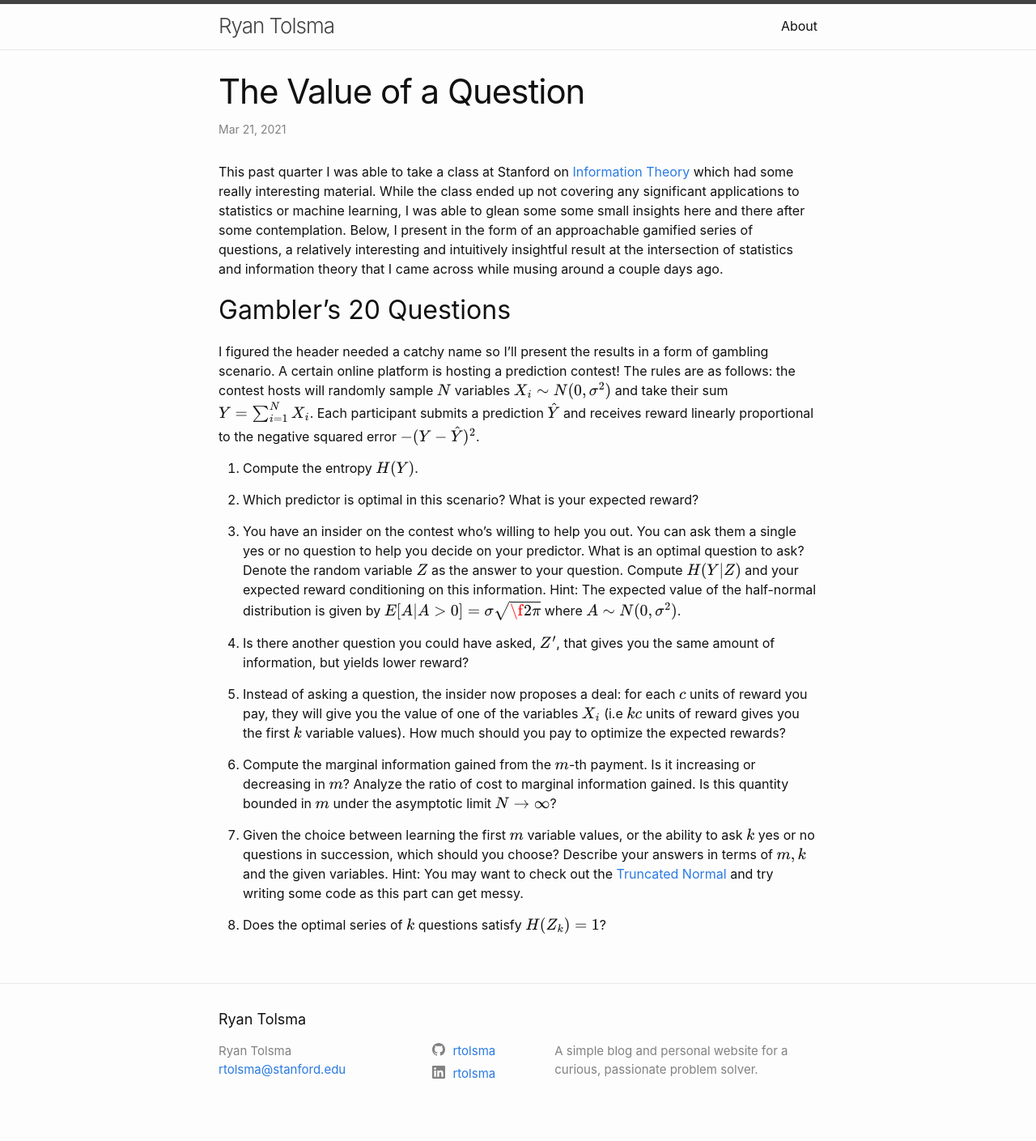
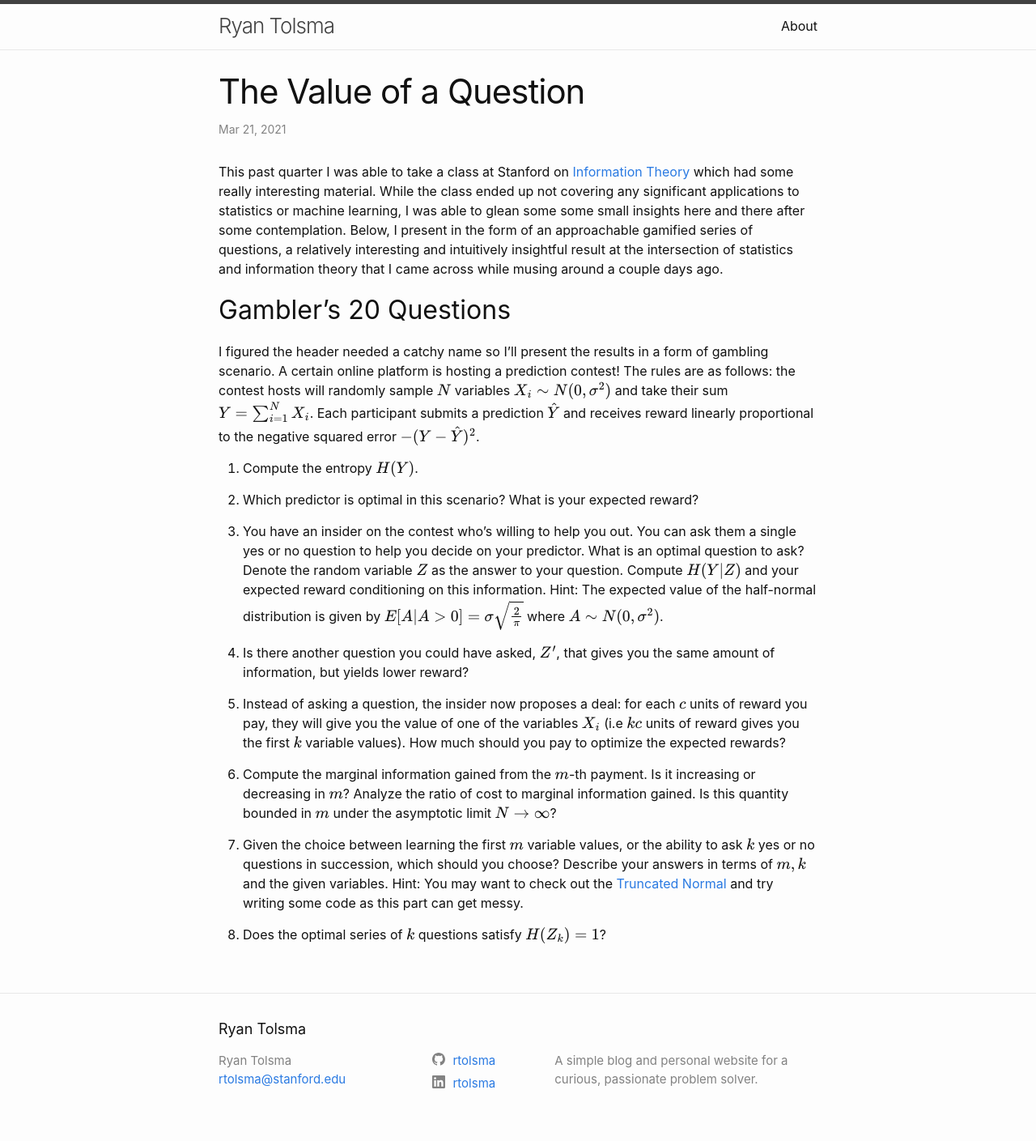
Before and after one commit to rtolsma/rtolsma.github.io, a Jekyll site: the page built from _posts/2021-03-21-questionvalue.markdown, in a window 1280 px wide. Shown: the whole page at 81% size. Built offline with Jekyll 4.4.1, drawn with Linux system fonts in a browser that asks for light colours; formulas are drawn with MathJax 3; comment, search, counter and statistics services are not loaded.

Commit message:
fix latex error

```diff
--- a/_posts/2021-03-21-questionvalue.markdown
+++ b/_posts/2021-03-21-questionvalue.markdown
@@ -21,7 +21,7 @@ I figured the header needed a catchy name so I'll present the results in a form
 2. Which predictor is optimal in this scenario? What is your expected reward?
 
 
-3. You have an insider on the contest who's willing to help you out. You can ask them a single yes or no question to help you decide on your predictor. What is an optimal question to ask? Denote the random variable $$Z$$ as the answer to your question. Compute $$H(Y\vert Z)$$ and your expected reward conditioning on this information. Hint: The expected value of the half-normal distribution is given by $$E[A \vert A > 0] = \sigma \sqrt{\f{2}{\pi}}$$ where $$A\sim N(0, \sigma^2)$$.
+3. You have an insider on the contest who's willing to help you out. You can ask them a single yes or no question to help you decide on your predictor. What is an optimal question to ask? Denote the random variable $$Z$$ as the answer to your question. Compute $$H(Y\vert Z)$$ and your expected reward conditioning on this information. Hint: The expected value of the half-normal distribution is given by $$E[A \vert A > 0] = \sigma \sqrt{\frac{2}{\pi}}$$ where $$A\sim N(0, \sigma^2)$$.
 
 
 4. Is there another question you could have asked, $$Z'$$, that gives you the same amount of information, but yields lower reward?
```
